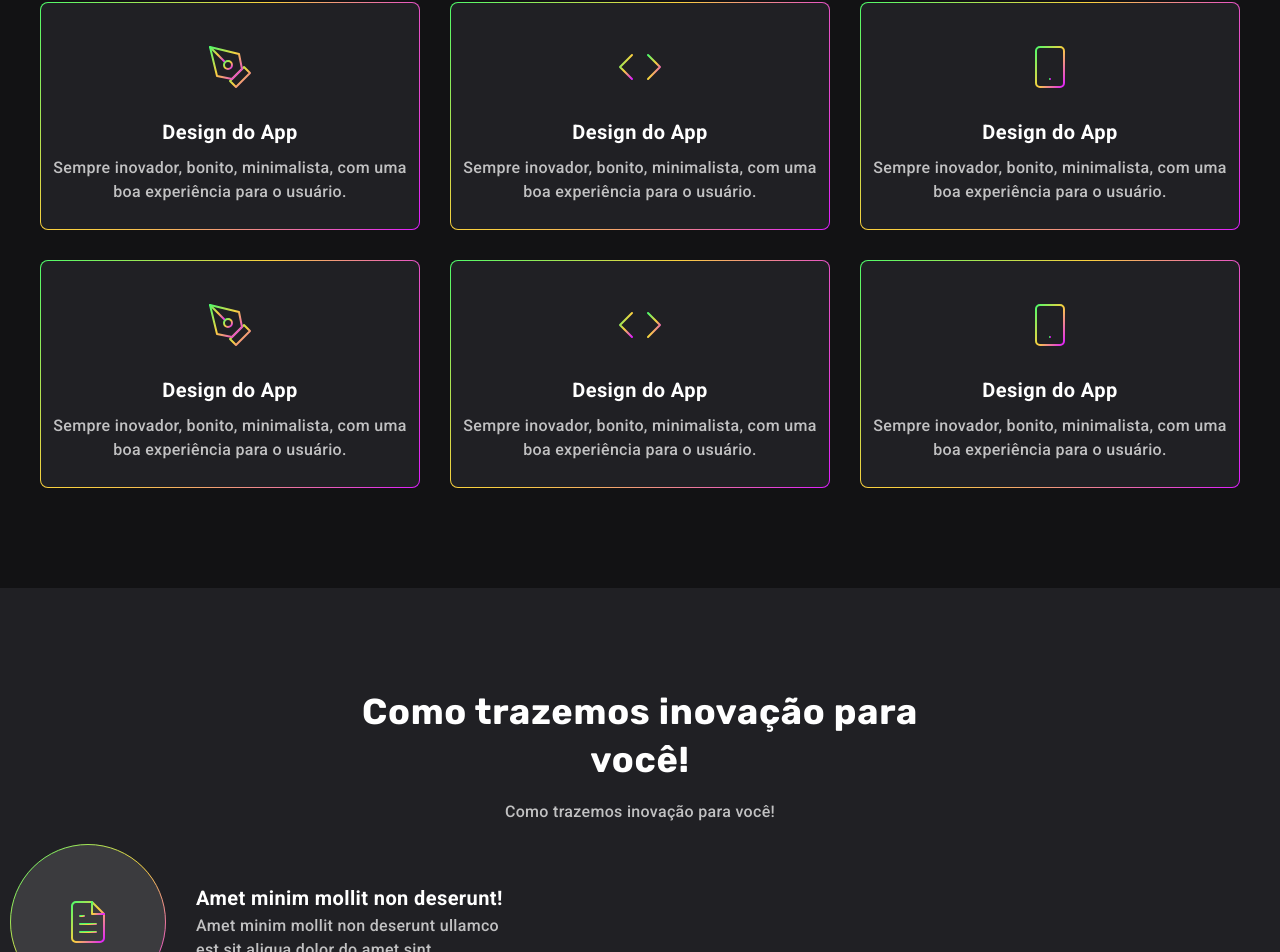
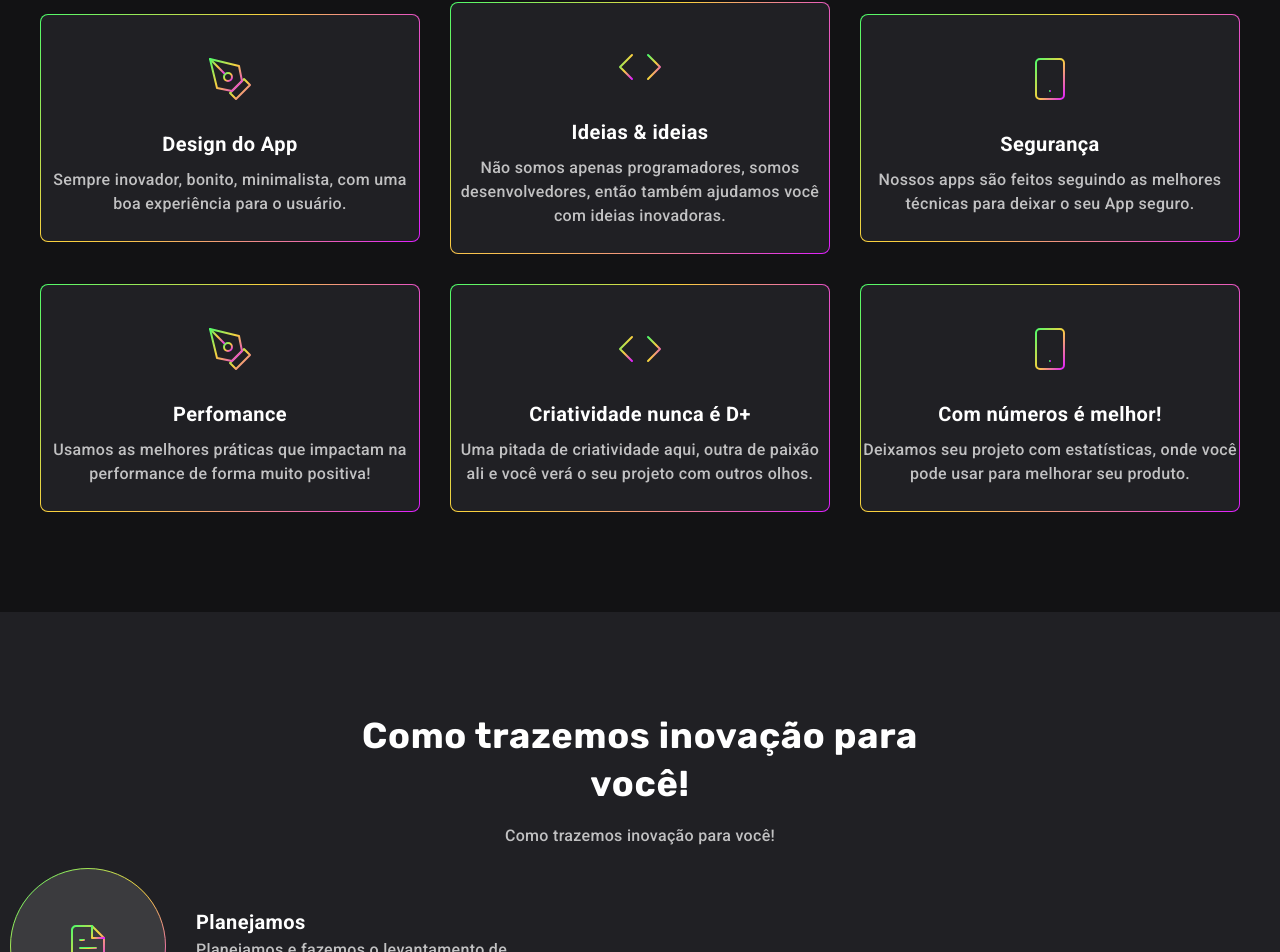
Before and after one commit to auggustus6/iniciodesign-web, a React (Vite) app: page / in a window 1280 px wide. Shown: the part 1581-2533 px from the top of the page. Built offline with nearby package versions, Linux system fonts and the light colour scheme.

Commit message:
fix: add texts on portuguese

```diff
--- a/src/App.jsx
+++ b/src/App.jsx
@@ -45,7 +45,7 @@ function App() {
         <section>
           <FiveSection
             text={i18next.t("titles.fiveTitle")}
-            paragraph={i18next.t("paragraphs.fiveParagraph")}
+            paragraph={""}
           />
         </section>
         <section id="portfolio">
--- a/src/components/FiveSection/FiveSection.jsx
+++ b/src/components/FiveSection/FiveSection.jsx
@@ -10,7 +10,9 @@ const FiveSection = ({ text, paragraph }) => {
           <div className={styles.contentText}>
             <h1>{text}</h1>
             <p>{paragraph}</p>
-            <a className={styles.btnGreen} href="#portfolio">
+            <a
+              className={styles.btnGreen}
+              href="#portfolio">
               {i18next.t("buttons.contact")}
             </a>
           </div>
--- a/src/components/Footer/Footer.jsx
+++ b/src/components/Footer/Footer.jsx
@@ -1,5 +1,4 @@
 import styles from "./Footer.module.css";
-import facobook from "../../assets/facebook.svg";
 import instagram from "../../assets/instagram.svg";
 import linkedin from "../../assets/linkedin.svg";
 import { links } from "../../data";
@@ -53,10 +52,10 @@ const Footer = () => {
             <div className={styles.contactText}>
               <ul>
                 <li>
-                  <a href="mailto:carlos@email.com">atendimento@iniciodesign.com.br</a>
+                  <a href="mailto:atendimento@iniciodesign.com.br">atendimento@iniciodesign.com.br</a>
                 </li>
               </ul>
-              <p>+55 17 991821.1933</p>
+              <p>+55 17 99182.1933</p>
             </div>
           </div>
         </div>
--- a/src/components/FourSection/FourSection.jsx
+++ b/src/components/FourSection/FourSection.jsx
@@ -22,13 +22,13 @@ const FourSection = ({ text, paragraph }) => {
               </div>
               <div className={styles.rigth}>
                 <Circle
-                  text={i18next.t("titles.fourTitleCircle")}
-                  paragraph={i18next.t("paragraphs.fourParagraphCircle")}
+                  text={i18next.t("titles.fiveTitleCircle")}
+                  paragraph={i18next.t("paragraphs.fiveParagraphCircle")}
                 />
               </div>
               <div>
                 <Circle
-                  text={i18next.t("titles.fourTitleCircle")}
+                  text={i18next.t("titles.sixTitleCard")}
                   paragraph={i18next.t("paragraphs.fourParagraphCircle")}
                 />
               </div>
--- a/src/components/ThirdSection/ThirdSection.jsx
+++ b/src/components/ThirdSection/ThirdSection.jsx
@@ -22,28 +22,28 @@ const ThirdSection = ({ text, paragraph }) => {
             />
             <Card
               img={code}
-              text={i18next.t("cards.titlesCard")}
-              paragraph={i18next.t("paragraphsCard.paragraphCard")}
+              text={i18next.t("cards.secondCard")}
+              paragraph={i18next.t("paragraphsCard.paragraphFirstCard")}
             />
             <Card
               img={smartphone}
-              text={i18next.t("cards.titlesCard")}
-              paragraph={i18next.t("paragraphsCard.paragraphCard")}
+              text={i18next.t("cards.thirdCard")}
+              paragraph={i18next.t("paragraphsCard.paragraphSecondCard")}
             />
             <Card
               img={pen}
-              text={i18next.t("cards.titlesCard")}
-              paragraph={i18next.t("paragraphsCard.paragraphCard")}
+              text={i18next.t("cards.fourthCard")}
+              paragraph={i18next.t("paragraphsCard.paragraphThirthCard")}
             />
             <Card
               img={code}
-              text={i18next.t("cards.titlesCard")}
-              paragraph={i18next.t("paragraphsCard.paragraphCard")}
+              text={i18next.t("cards.fiftyhCard")}
+              paragraph={i18next.t("paragraphsCard.paragraphFourthCard")}
             />
             <Card
               img={smartphone}
-              text={i18next.t("cards.titlesCard")}
-              paragraph={i18next.t("paragraphsCard.paragraphCard")}
+              text={i18next.t("cards.sixthCard")}
+              paragraph={i18next.t("paragraphsCard.paragraphFiftyhCard")}
             />
           </div>
         </div>
--- a/src/translate/languages/pt.js
+++ b/src/translate/languages/pt.js
@@ -15,25 +15,37 @@ const messages = {
           "#Outsourcing. Você impulsiona os seus projetos com nossos devs de alta performance!",
         thirdTitle: "Fábrica de Software",
         fourTitle: "Como trazemos inovação para você!",
-        fourTitleCircle: "Amet minim mollit non deserunt!",
-        fiveTitle: "Amet minim mollit non deserunt!",
+
+        fourTitleCircle: "Planejamos",
+        fiveTitleCircle: "Orçamento & Prazos",
+        sixTitleCard: "Ação",
+
+        fiveTitle: "Embarque com a nossa tripulação para desbravarmos seu projeto juntos!",
         portfolioTitle: "Nosso Portfólio",
       },
       paragraphs: {
         firtParagraph:
-          "A Inicio Design fornece desenvolvedores de alta performance para desenvolver seu projeto",
+          "A Inicio Design fornece desenvolvedores de alta performance para desenvolver seu projeto além da nossa fábrica de softwares",
+
         secondParagraph:
           "Desenvolvemos seu projeto do zero ou se preferir podemos oferecer nossos dev's altamente capacitados para impulsionar seu projeto.",
+
         thirdParagraph:
           "Abaixo nossos potenciais e skills.",
+
         fourParagraph:
           "Como trazemos inovação para você!",
-        fourParagraphCircle:
-          "Amet minim mollit non deserunt ullamco est sit aliqua dolor do amet sint.",
+
+        fourParagraphCircle: "Planejamos e fazemos o levantamento de requisitos",
+
+        fiveParagraphCircle: "Nessa etapa vemos o tamanho do projeto ou qual profissional fará mais sentido ser conectado, então fazemos um orçamento justo.",
+
+        sixParagraphCircle: "Nessa etapa se for projeto do zero nossa equipe de desenvolvimento entra em ação com muita animação e café, para trazer inovação no seu produto. Se for outsourcing, você terá o nosso desenvolvedor focado no seu projeto internamente na sua empresa!",
+
         fiveParagraph:
-          "Aliqua id fugiat nostrud irure ex duis ea quis id quis ad et. Sunt qui esse pariatur duis deserunt mollit dolore cillum minim tempor enim. Elit aute irure tempor cupidatat incididunt sint deserunt ut voluptate aute id deserunt nisi.",
+          "Embarque com a nossa tripulação para desbravarmos seu projeto juntos!",
         portfolioParagraph:
-          "Amet minim mollit non deserunt ullamco est sit aliqua dolor do amet sint.",
+          "Junto com um time de alta performance você vai mais longe! Veja alguns de nossos projetos.",
       },
       buttons: {
         myServices: "Nossos Serviços",
@@ -43,10 +55,25 @@ const messages = {
       },
       cards: {
         titlesCard: "Design do App",
+        secondCard: "Ideias & ideias",
+        thirdCard: "Segurança",
+        fourthCard: "Perfomance",
+        fiftyhCard: "Criatividade nunca é D+",
+        sixthCard: "Com números é melhor!",
       },
       paragraphsCard: {
         paragraphCard:
           "Sempre inovador, bonito, minimalista, com uma boa experiência para o usuário.",
+          paragraphFirstCard:
+          "Não somos apenas programadores, somos desenvolvedores, então também ajudamos você com ideias inovadoras.",
+          paragraphSecondCard:
+          "Nossos apps são feitos seguindo as melhores técnicas para deixar o seu App seguro.",
+          paragraphThirthCard:
+          "Usamos as melhores práticas que impactam na performance de forma muito positiva!",
+          paragraphFourthCard:
+          "Uma pitada de criatividade aqui, outra de paixão ali e você verá o seu projeto com outros olhos.",
+          paragraphFiftyhCard:
+          "Deixamos seu projeto com estatísticas, onde você pode usar para melhorar seu produto.",
       },
       footer: {
         footerContact: "Contato",
```
Also changed, not shown: vite.config.js.timestamp-1665163299916.mjs (added, +13 -0 lines).
